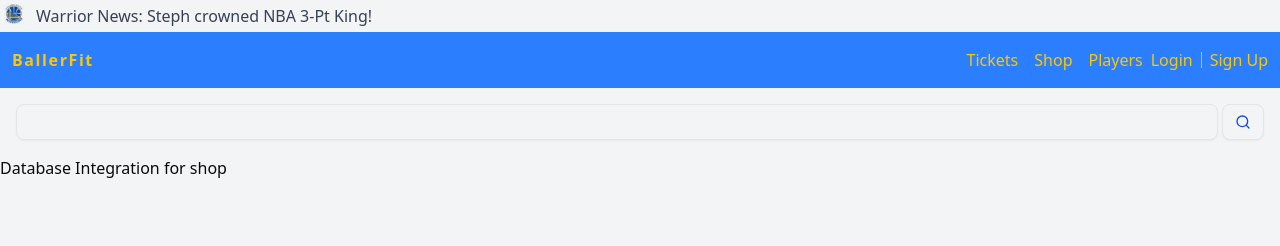
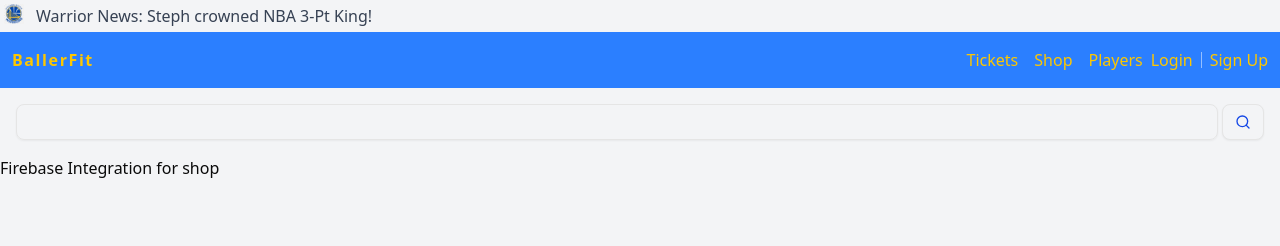
Before and after one commit to shando-howell/baller-stats, a Next.js app: page /shop in a window 1280 px wide. Shown: the top 246 px of the page. Built offline with nearby package versions, Linux system fonts and the light colour scheme; no server answers.

Commit message:
Working on Firebase integration.

```diff
--- a/app/shop/page.jsx
+++ b/app/shop/page.tsx
@@ -1,8 +1,7 @@
 export default function Shop() {
-
   return (
     <div>
-      <h1>Database Integration for shop</h1>
+      <h1>Firebase Integration for shop</h1>
     </div>
   )
 
```
